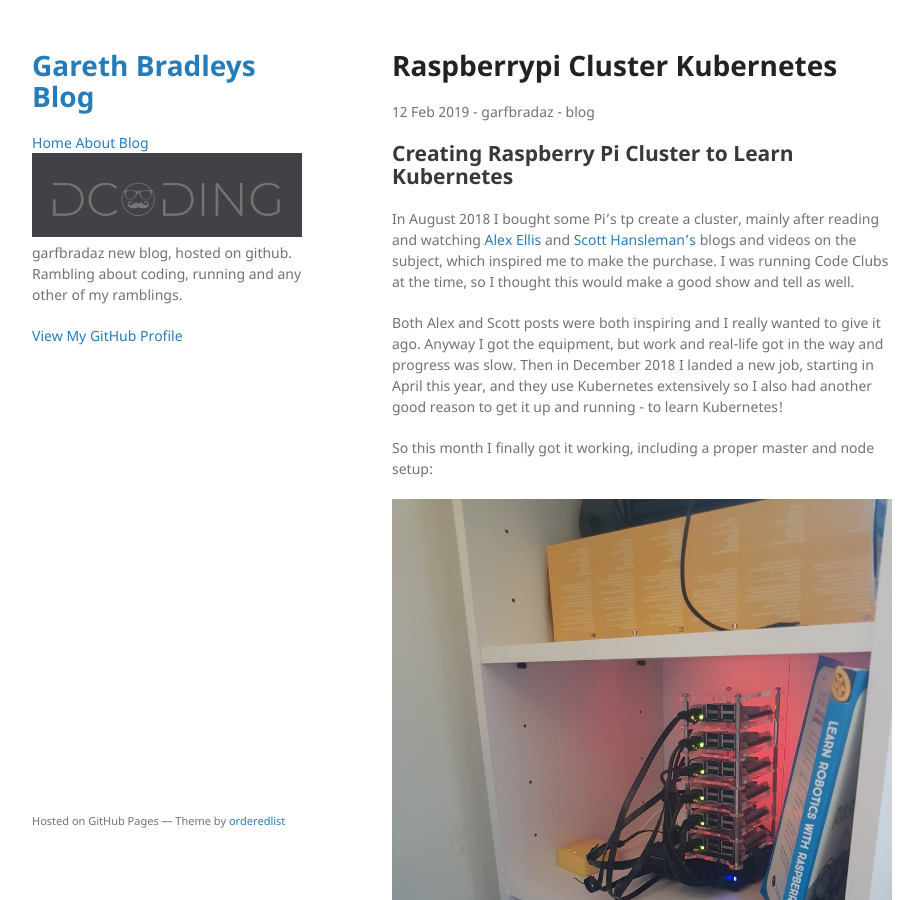
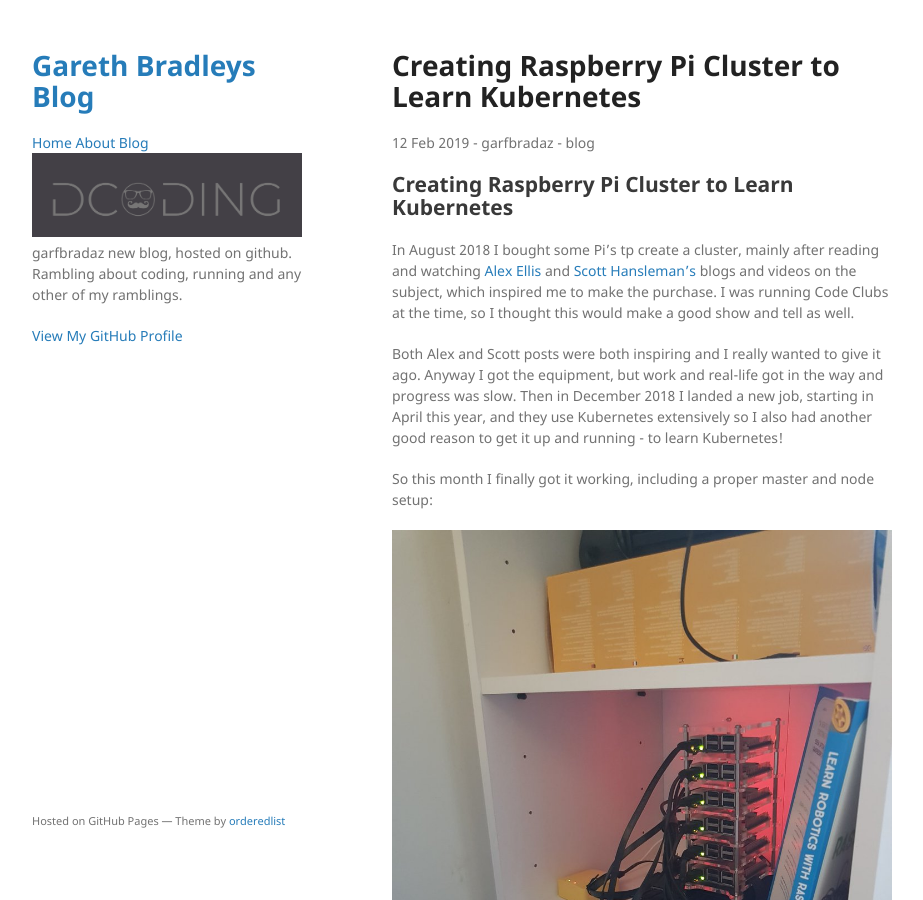
Before and after one commit to garfbradaz/garfbradaz.github.io, a Jekyll site: the page built from _posts/2019-02-12-RaspberryPi-Cluster-Kubernetes.md, in a window 1280 px wide and 900 px high. Shown: the whole window, without its empty margins (178-1101 px from the left). Built offline with Jekyll 4.4.1, drawn with Linux system fonts in a browser that asks for light colours.

Commit message:
Added comments to post
Signed-off-by: garfbradaz <zimzum17_1998@hotmail.com>

```diff
--- a/_posts/2019-02-12-RaspberryPi-Cluster-Kubernetes.md
+++ b/_posts/2019-02-12-RaspberryPi-Cluster-Kubernetes.md
@@ -4,6 +4,8 @@
 category: blog
 tags: [raspberrypi,kubernetes,openfaas]
 excerpt_separator: <!--more-->
+comment: true
+title: Creating Raspberry Pi Cluster to Learn Kubernetes
 ---
 ## Creating Raspberry Pi Cluster to Learn Kubernetes
 
```
Also changed, not shown: 15 other files.
